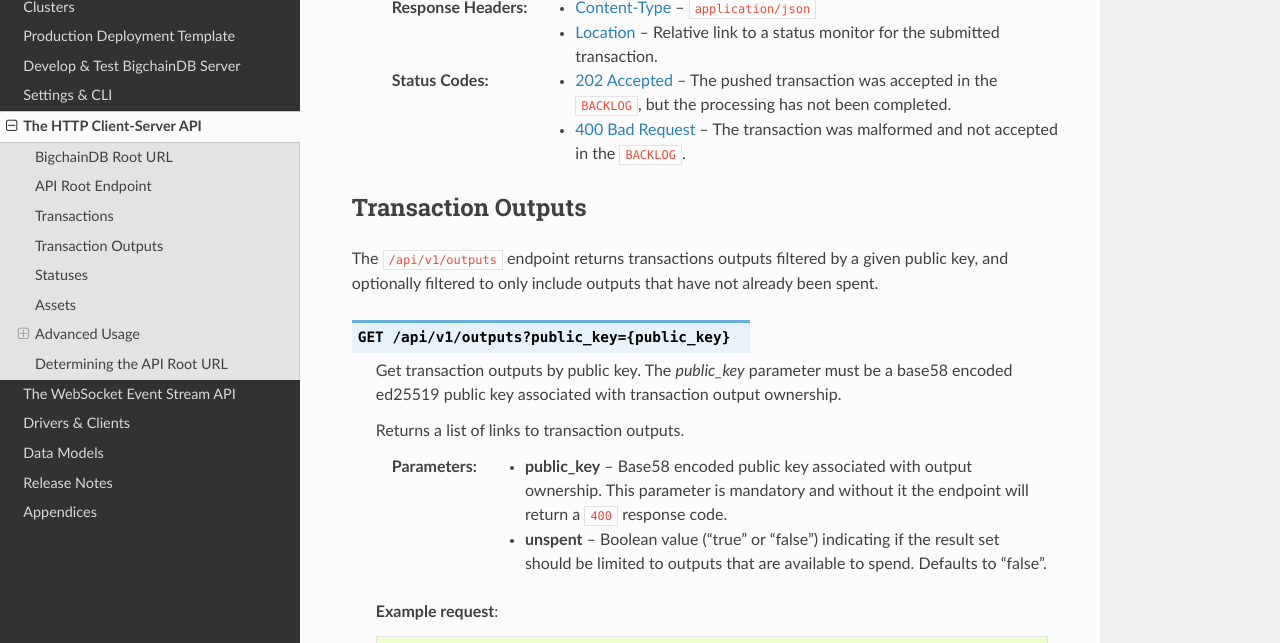
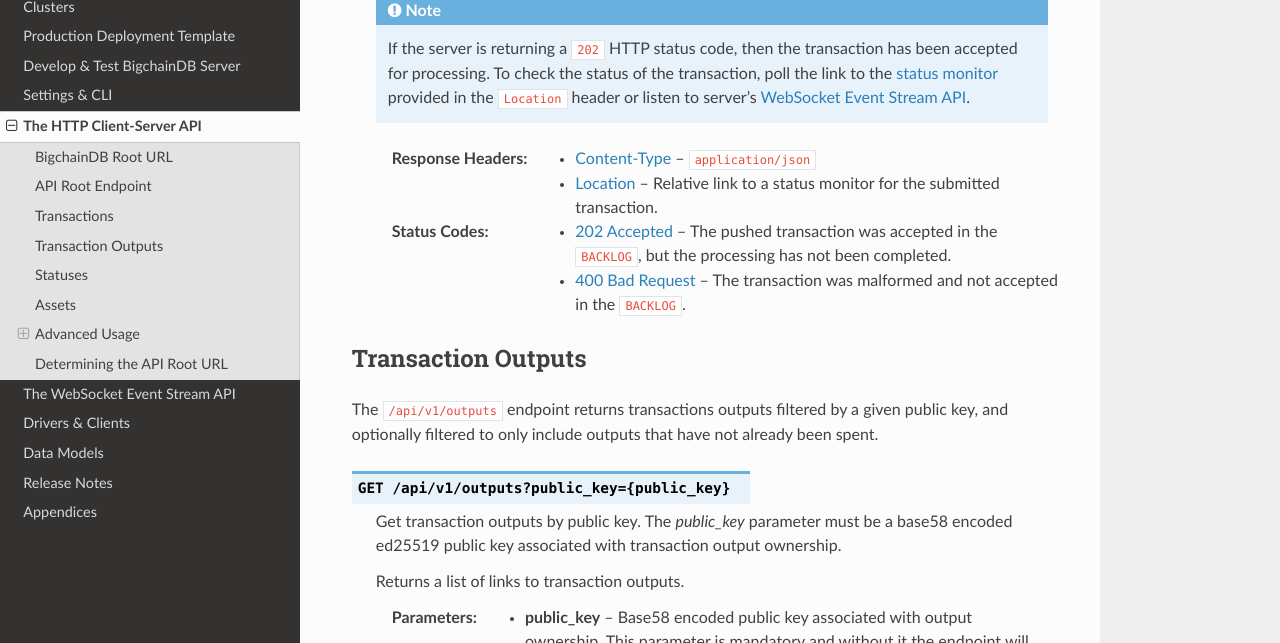
Before and after one commit to bigchaindb/bigchaindb, a Sphinx documentation site: the page built from docs/server/source/http-client-server-api.rst, in a window 1280 px wide and 900 px high, scrolled down 2957 px, cut to the strip 257-900 px from the top of the window. Built offline with Sphinx 7.4.7 and the Read the Docs theme 2.0.0, drawn with Linux system fonts in a browser that asks for light colours; pages that are not in the unit, such as notebooks, are missing from menus.

Commit message:
Add note for polling and WS API when POST /transactions

```diff
--- a/docs/server/source/http-client-server-api.rst
+++ b/docs/server/source/http-client-server-api.rst
@@ -146,6 +146,14 @@
 
    .. literalinclude:: http-samples/post-tx-response.http
       :language: http
+
+   .. note::
+       If the server is returning a ``202`` HTTP status code, then the
+       transaction has been accepted for processing. To check the status of the
+       transaction, poll the link to the `status monitor
+       <https://docs.bigchaindb.com/projects/server/en/latest/http-client-server-api.html#get--api-v1-statuses?tx_id=tx_id>`_
+       provided in the ``Location`` header or listen to server's
+       :ref:`WebSocket Event Stream API <The WebSocket Event Stream API>`.
 
    :resheader Content-Type: ``application/json``
    :resheader Location: Relative link to a status monitor for the submitted transaction.
```
